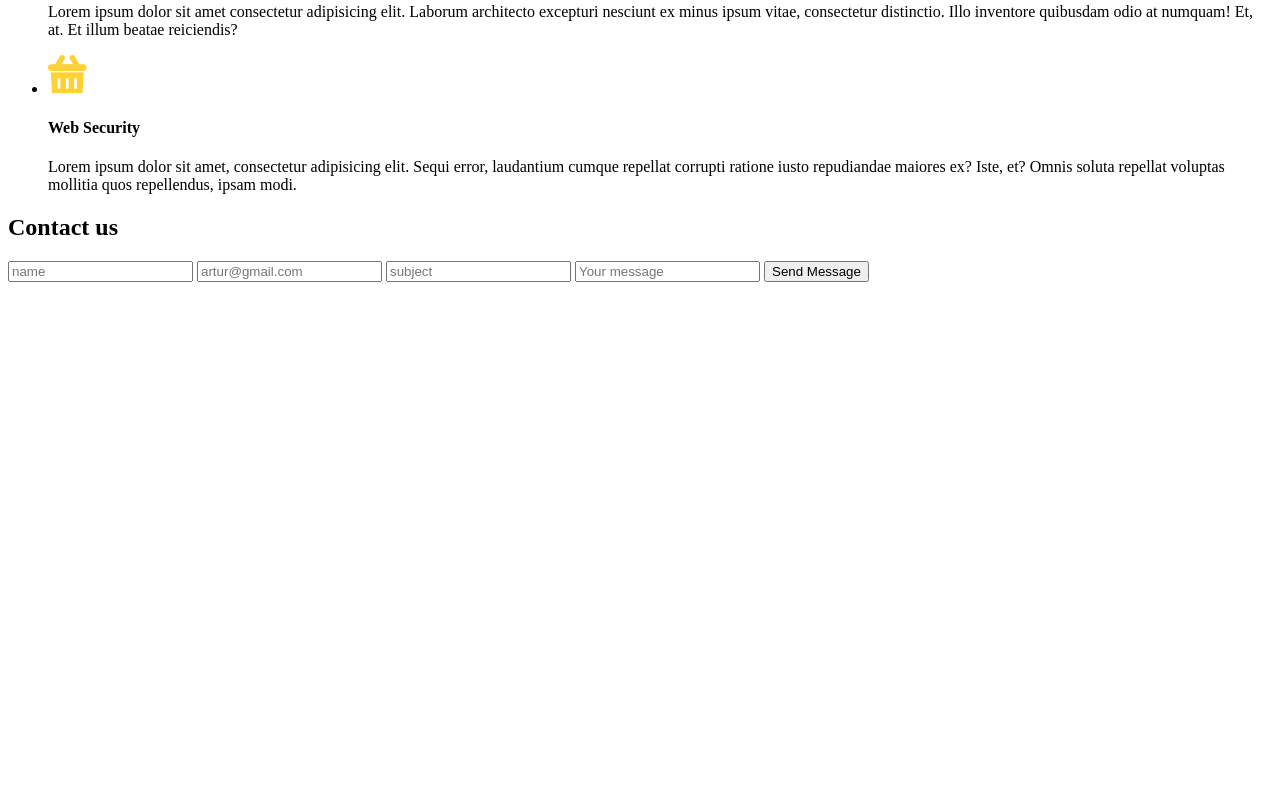
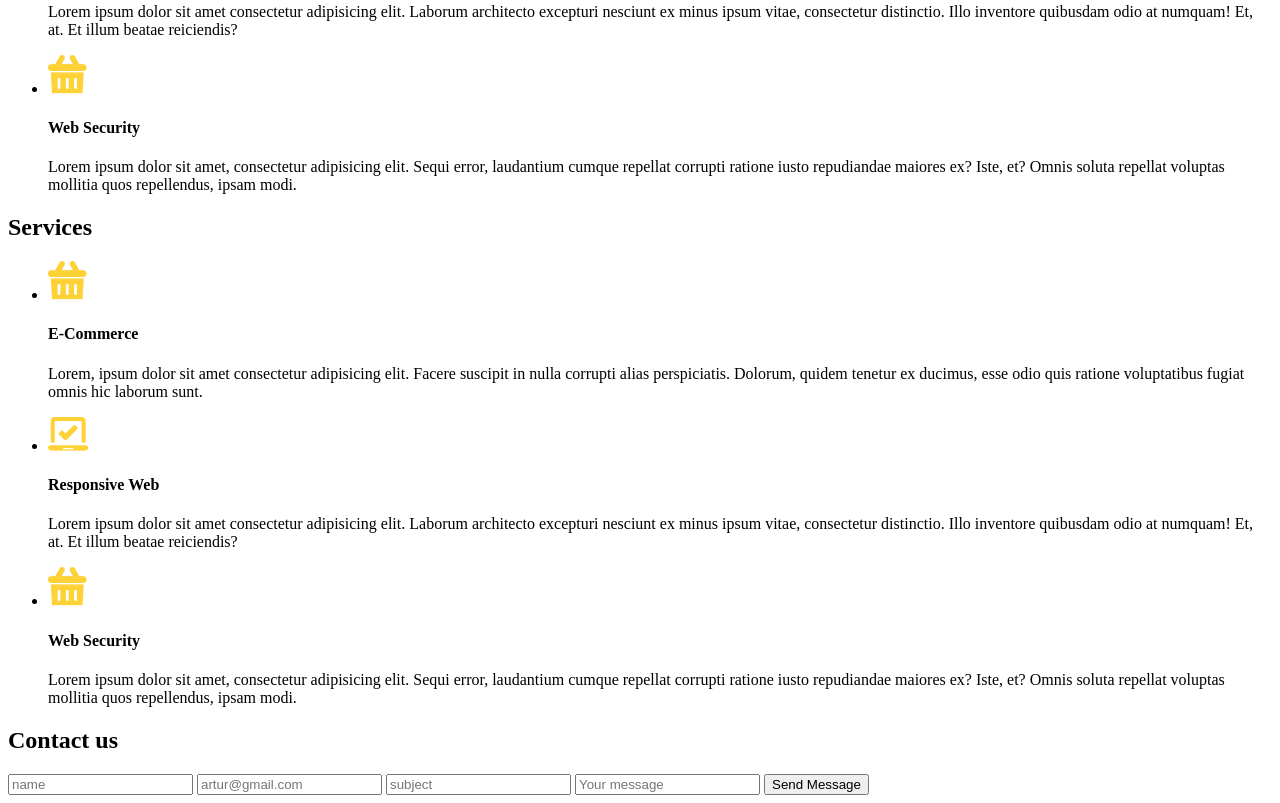
Before and after one commit to foto1gid/Golden, a plain HTML site: page index.html in a window 1280 px wide. Shown: the part 475-1278 px from the top of the page. Before the commit the page ends 800 px from the top, so only its background shows below. Drawn offline with Linux system fonts and the light colour scheme.

Commit message:
main2
Добавили main 2

```diff
--- a/index.html
+++ b/index.html
@@ -55,6 +55,38 @@
             </ul>
         </section>
     </main>
+    <main>
+        <!-- Заголовок+маркований список -->
+        <section>
+            <h1>Services</h1>
+            <ul>
+                <li><img src="./img/Combined shape 134.png" alt="foto1"></img>
+                    <div>
+                        <h4>E-Commerce</h4>
+                        <p>Lorem, ipsum dolor sit amet consectetur adipisicing elit. Facere suscipit in nulla corrupti
+                            alias perspiciatis. Dolorum, quidem tenetur ex ducimus, esse odio quis ratione voluptatibus
+                            fugiat omnis hic laborum sunt.</p>
+                    </div>
+                </li>
+                <li><img src="./img/Combined shape 132.png" alt="foto2"></img>
+                    <div>
+                        <h4>Responsive Web</h4>
+                        <p>Lorem ipsum dolor sit amet consectetur adipisicing elit. Laborum architecto excepturi
+                            nesciunt ex minus ipsum vitae, consectetur distinctio. Illo inventore quibusdam odio at
+                            numquam! Et, at. Et illum beatae reiciendis?</p>
+                    </div>
+                </li>
+                <li><img src="./img/Combined shape 134.png" alt="foto3"></img>
+                    <div>
+                        <h4>Web Security</h4>
+                        <p>Lorem ipsum dolor sit amet, consectetur adipisicing elit. Sequi error, laudantium cumque
+                            repellat corrupti ratione iusto repudiandae maiores ex? Iste, et? Omnis soluta repellat
+                            voluptas mollitia quos repellendus, ipsam modi.</p>
+                    </div>
+                </li>
+            </ul>
+        </section>
+    </main>
     <footer>
         <section>
             <h2>Contact us</h2>
@@ -68,11 +100,11 @@
                 <!-- your e-mail  -->
                 <input type="email" placeholder="artur@gmail.com" required>
             </label>
-            <label >
+            <label>
                 <!-- subject -->
-                <input type="text" placeholder="subject" >
+                <input type="text" placeholder="subject">
             </label>
-            <label >
+            <label>
                 <!-- Your message  -->
                 <input type="text" placeholder="Your message" required>
             </label>
```
